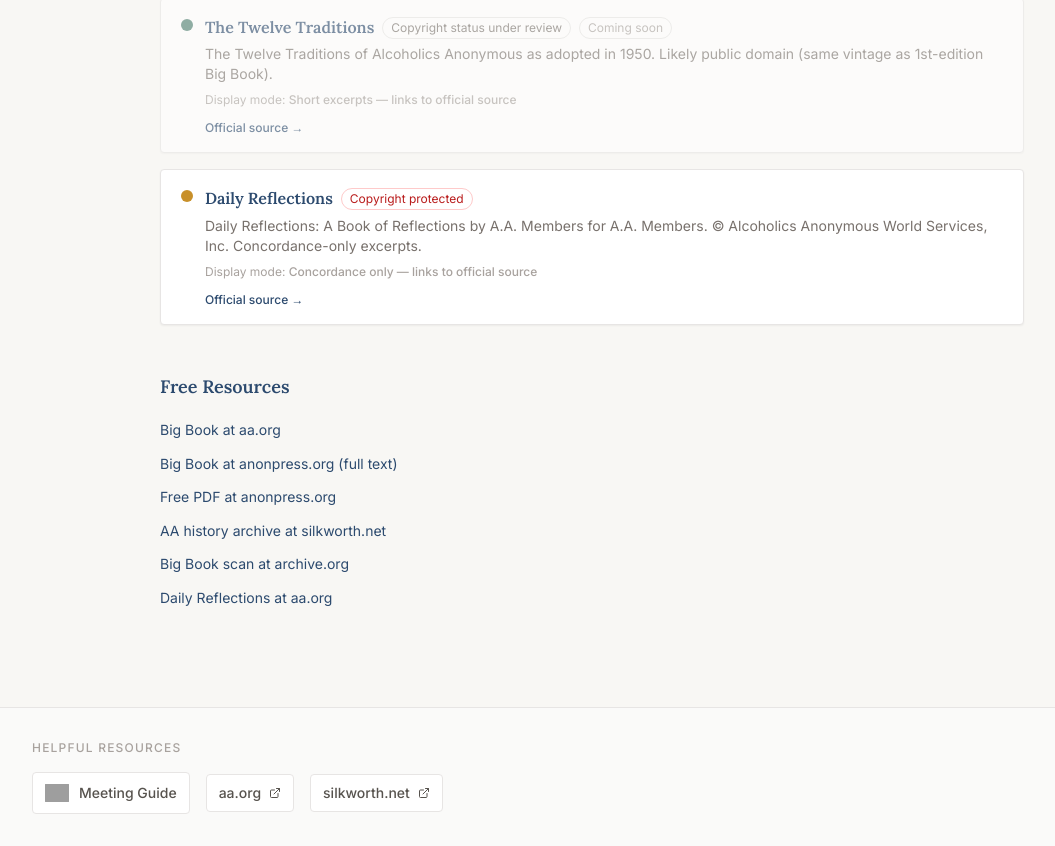
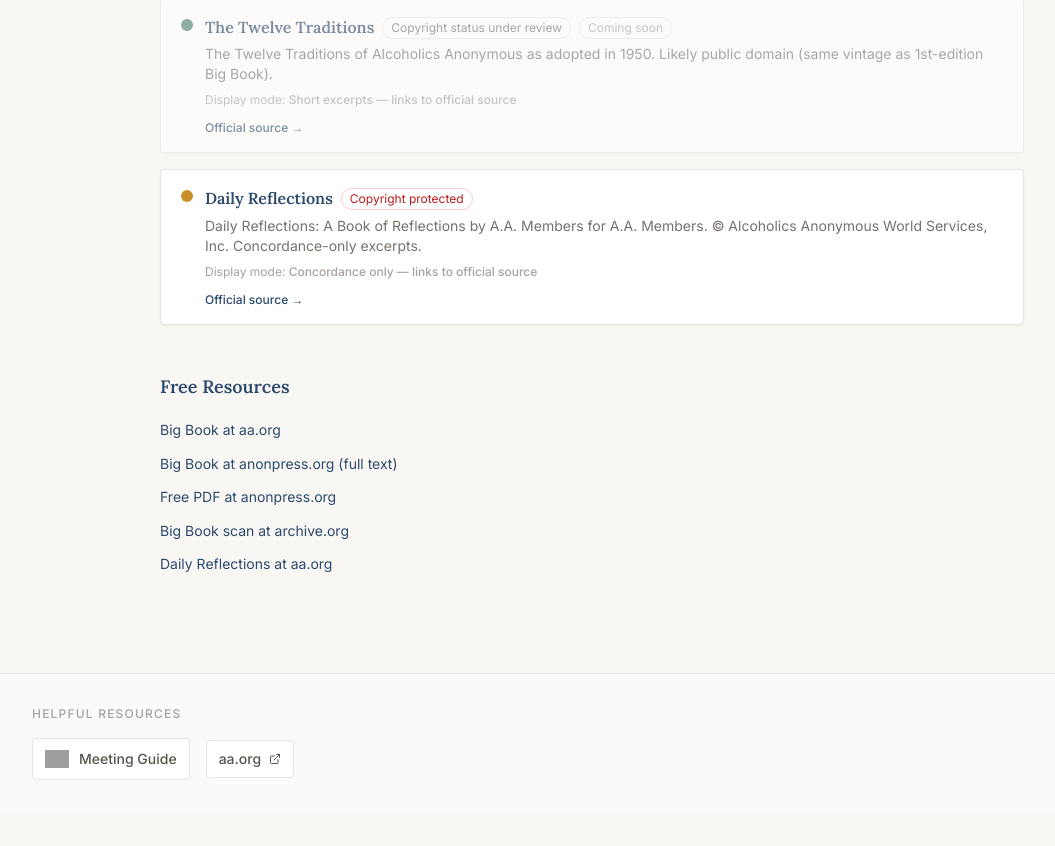
Before and after one commit to idusortus/recovery-basic-texts, a SvelteKit app: page /sources in a window 1280 px wide. Shown: the part 698-1544 px from the top of the page, without its empty margins (48-1103 px from the left). After the commit the page ends 1510 px from the top, so only its background shows below. Built offline with nearby package versions, Linux system fonts and the light colour scheme; grey boxes are pictures that could not be loaded.

Commit message:
Removed silkworth link - too many adds and adds for videogames... shameful

```diff
--- a/src/routes/+layout.svelte
+++ b/src/routes/+layout.svelte
@@ -183,21 +183,6 @@
 					<svg xmlns="http://www.w3.org/2000/svg" viewBox="0 0 24 24" fill="none" stroke="currentColor" stroke-width="2" stroke-linecap="round" stroke-linejoin="round" width="12" height="12" aria-hidden="true"><path d="M18 13v6a2 2 0 0 1-2 2H5a2 2 0 0 1-2-2V8a2 2 0 0 1 2-2h6"/><polyline points="15 3 21 3 21 9"/><line x1="10" y1="14" x2="21" y2="3"/></svg>
 				</a>
 
-				<!-- Silkworth -->
-				<a
-					href="https://silkworth.net"
-					target="_blank"
-					rel="noopener noreferrer"
-					class="inline-flex items-center gap-2 px-3 py-2 rounded border
-						   border-stone-200 dark:border-slate-700 bg-white dark:bg-slate-900
-						   text-stone-600 dark:text-slate-400
-						   hover:border-navy hover:text-navy dark:hover:border-amber-400 dark:hover:text-amber-400
-						   transition-colors duration-150 text-sm font-medium"
-				>
-					silkworth.net
-					<svg xmlns="http://www.w3.org/2000/svg" viewBox="0 0 24 24" fill="none" stroke="currentColor" stroke-width="2" stroke-linecap="round" stroke-linejoin="round" width="12" height="12" aria-hidden="true"><path d="M18 13v6a2 2 0 0 1-2 2H5a2 2 0 0 1-2-2V8a2 2 0 0 1 2-2h6"/><polyline points="15 3 21 3 21 9"/><line x1="10" y1="14" x2="21" y2="3"/></svg>
-				</a>
-
 			</div>
 		</div>
 	</footer>
--- a/src/routes/sources/+page.svelte
+++ b/src/routes/sources/+page.svelte
@@ -18,7 +18,6 @@
 		{ label: 'Big Book at aa.org', url: 'https://www.aa.org/the-big-book' },
 		{ label: 'Big Book at anonpress.org (full text)', url: 'https://anonpress.org/bb/' },
 		{ label: 'Free PDF at anonpress.org', url: 'https://anonpress.org/pdf/' },
-		{ label: 'AA history archive at silkworth.net', url: 'https://silkworth.net/' },
 		{ label: 'Big Book scan at archive.org', url: 'https://archive.org/search?query=alcoholics+anonymous+first+edition' },
 		{ label: 'Daily Reflections at aa.org', url: 'https://www.aa.org/daily-reflections' }
 	];
```
